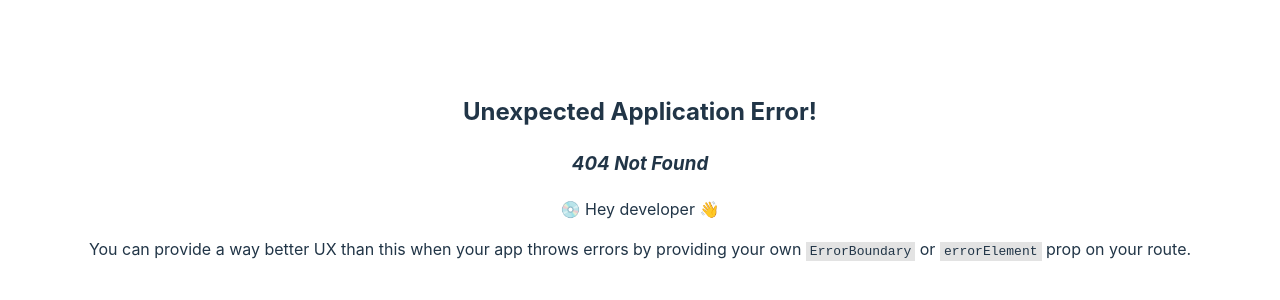
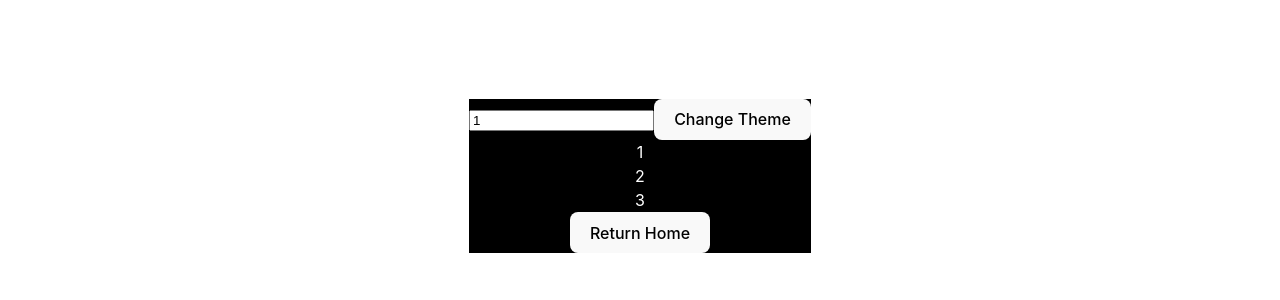
Before and after one commit to oguzhan-ulutas/learn-next-js, a React (Vite) app in the folder my-first-react-app/: page /callback-use in a window 1280 px wide. Before the commit this address had no page. Shown: the part 224-524 px from the top of the page. Built offline with nearby package versions, Linux system fonts and the light colour scheme.

Commit message:
Add use callback

```diff
--- a/my-first-react-app/src/App.jsx
+++ b/my-first-react-app/src/App.jsx
@@ -36,6 +36,10 @@
       <Link to="/memo-use">
         <button>useMemo</button>
       </Link>
+
+      <Link to="/callback-use">
+        <button>useCallback</button>
+      </Link>
     </>
   );
 }
--- a/my-first-react-app/src/Router.jsx
+++ b/my-first-react-app/src/Router.jsx
@@ -1,11 +1,13 @@
 import { RouterProvider, createBrowserRouter } from "react-router-dom";
 import App from "./App";
 import MemoUse from "./components/hooks/MemoUse";
+import CallbackUse from "./components/hooks/CallbackUse";
 
 const Router = () => {
   const router = createBrowserRouter([
     { path: "/", element: <App /> },
     { path: "/memo-use", element: <MemoUse /> },
+    { path: "/callback-use", element: <CallbackUse /> },
   ]);
   return <RouterProvider router={router} />;
 };
--- /dev/null
+++ b/my-first-react-app/src/components/hooks/CallbackUse.jsx
@@ -0,0 +1,39 @@
+import { useCallback, useState } from "react";
+import { Link } from "react-router-dom";
+import List from "./List";
+
+function CallbackUse() {
+  const [number, setNumber] = useState(1);
+  const [dark, setDark] = useState(true);
+
+  const getItems = useCallback(() => {
+    return [number, number + 1, number + 2];
+  }, [number]);
+
+  const themeStyles = {
+    backgroundColor: dark ? "black" : "white",
+    color: dark ? "white" : "black",
+  };
+
+  return (
+    <div style={themeStyles}>
+      <input
+        type="number"
+        value={number}
+        onChange={(e) => setNumber(parseInt(e.target.value))}
+      />
+
+      <button onClick={() => setDark((prevDark) => !prevDark)}>
+        Change Theme
+      </button>
+
+      <List getItems={getItems} />
+
+      <Link to="/">
+        <button>Return Home</button>
+      </Link>
+    </div>
+  );
+}
+
+export default CallbackUse;
--- /dev/null
+++ b/my-first-react-app/src/components/hooks/List.jsx
@@ -0,0 +1,19 @@
+import React, { useEffect, useState } from "react";
+
+const List = ({ getItems }) => {
+  const [items, setItems] = useState([]);
+
+  useEffect(() => {
+    setItems(getItems);
+    console.log("Updating items");
+  }, [getItems]);
+  return (
+    <div>
+      {items.map((item) => {
+        return <div key={item}>{item}</div>;
+      })}
+    </div>
+  );
+};
+
+export default List;
--- a/my-first-react-app/src/components/hooks/MemoUse.jsx
+++ b/my-first-react-app/src/components/hooks/MemoUse.jsx
@@ -1,4 +1,5 @@
 import React, { useEffect, useMemo, useState } from "react";
+import { Link } from "react-router-dom";
 
 function slowFunction(num) {
   console.log("Calling Slow Function");
@@ -38,6 +39,10 @@
       </button>
 
       <div style={{ ...themeStyles }}>{doubleNumber}</div>
+
+      <Link to="/">
+        <button>Return Home</button>
+      </Link>
     </>
   );
 };
--- a/my-first-react-app/src/main.jsx
+++ b/my-first-react-app/src/main.jsx
@@ -19,8 +19,8 @@
 
 ReactDOM.createRoot(document.getElementById("root")).render(
   <React.StrictMode>
-    <Profiler id="App" onRender={onRender}>
-      <Router />
-    </Profiler>
+    {/* <Profiler id="App" onRender={onRender}> */}
+    <Router />
+    {/* </Profiler> */}
   </React.StrictMode>
 );
```
